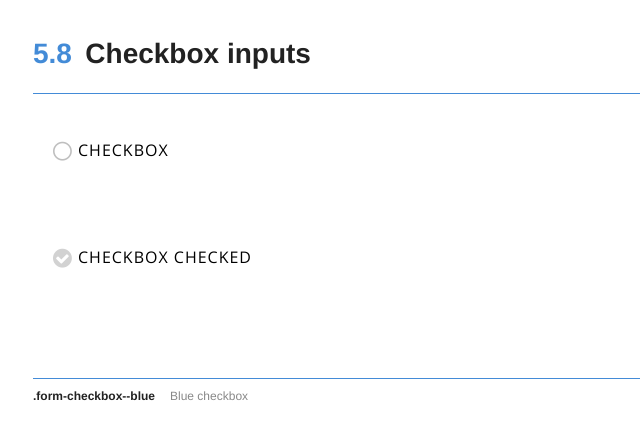
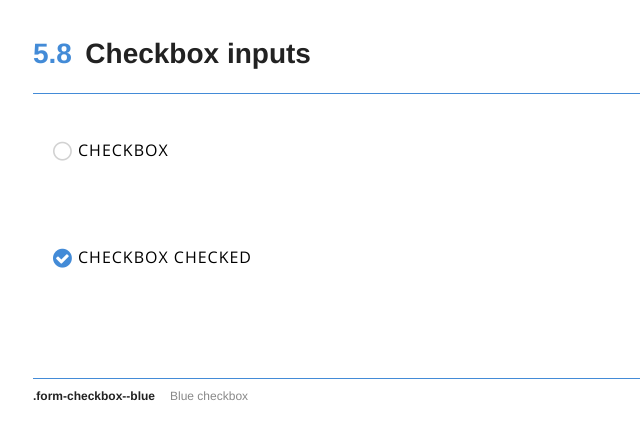
Before and after one commit to coverwallet/styleguide, a website: page styleguide/section-5.html in a window 1280 px wide. Shown: the part 7000-7433 px from the top of the page, 247-887 px from the left. Drawn offline with nearby package versions, Linux system fonts and the light colour scheme.

Commit message:
change color checkbox

```diff
--- a/sass/_forms.scss
+++ b/sass/_forms.scss
@@ -151,13 +151,13 @@ form {
                     height: 25px;
                     width: 25px;
                     cursor: pointer;
-                    @include cw-icon-before(circle-thin, 0px, $cwColor-black-medium);
+                    @include cw-icon-before(circle-thin, 0px, $cwColor-black-light);
                 }
                 input:checked + label {
                     font-size: 22px;
                     height: 25px;
                     width: 25px;
-                    @include cw-icon-before(check-circle, 0, $cwColor-black-light);
+                    @include cw-icon-before(check-circle, 0, $cwColor-base-blue);
                 }
 
                 &.form-checkbox--big{
```
Also changed, not shown: styleguide/public/coverwallet-styleguide.css.
